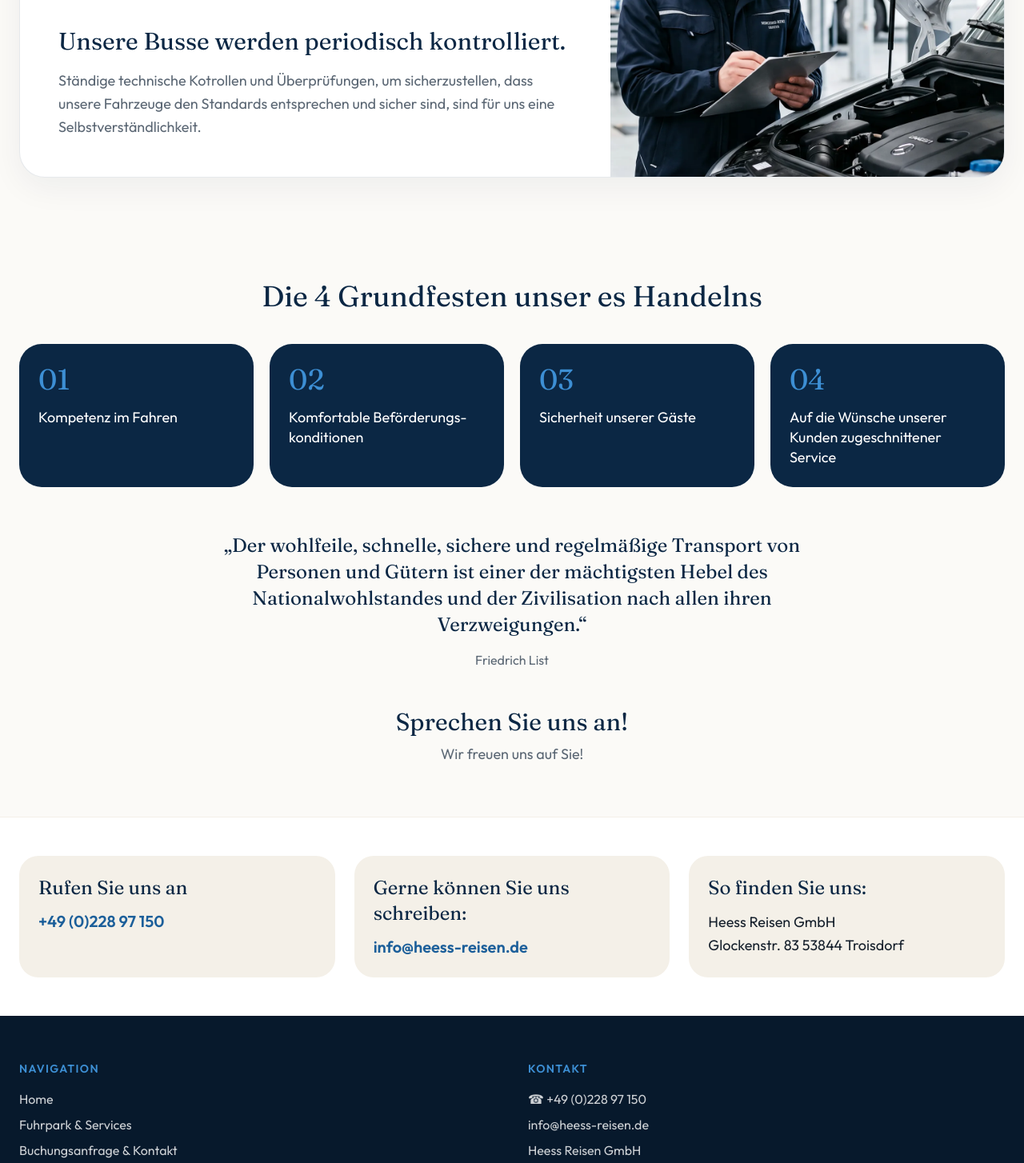
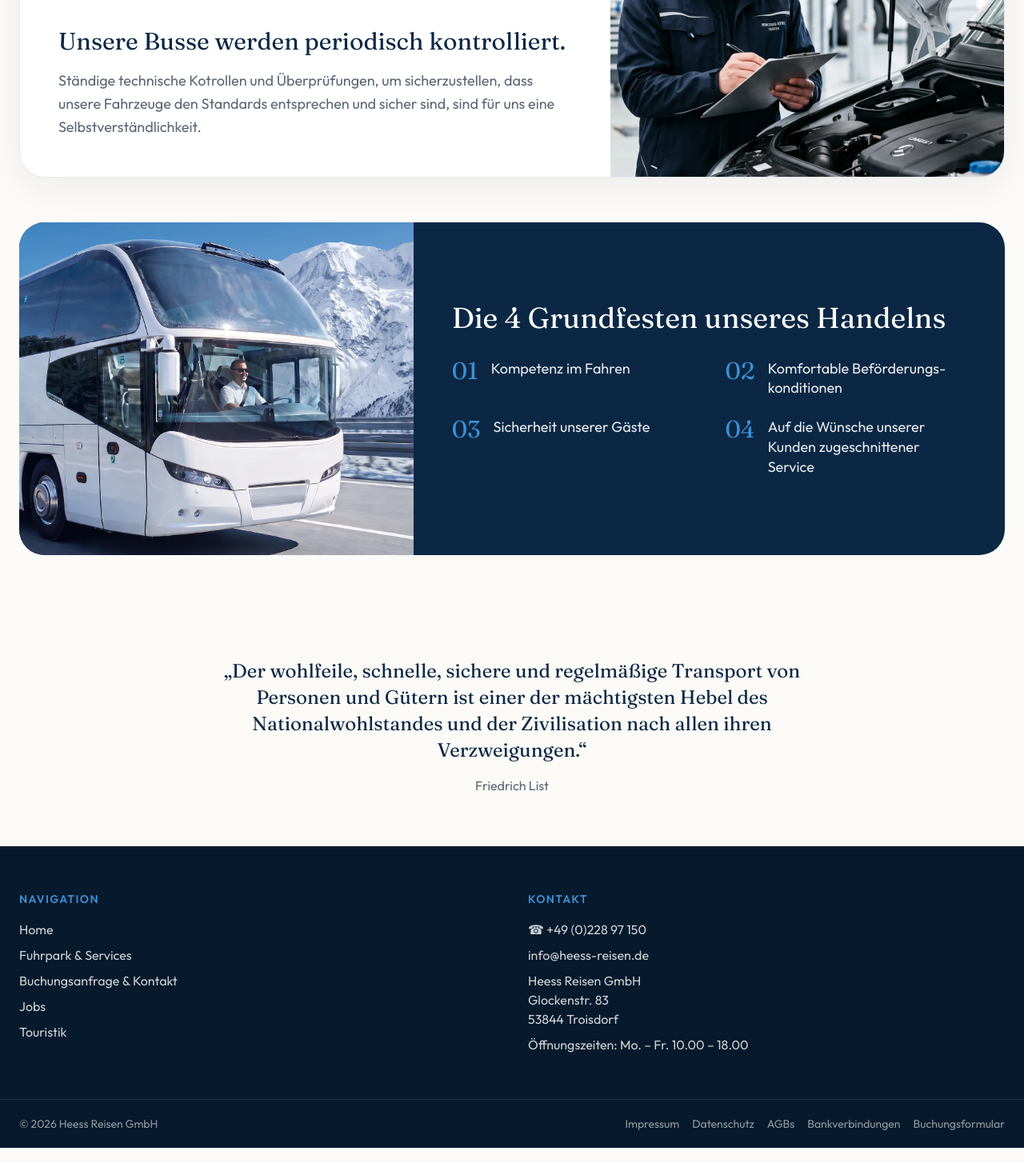
Before and after one commit to omordkovich/heess_web, a Next.js app: page / in a window 1280 px wide. Shown: the part 1680-3134 px from the top of the page at 80% size. Built offline with nearby package versions, Linux system fonts and the light colour scheme.

Commit message:
edit gfx

```diff
--- a/app/agbs/page.tsx
+++ b/app/agbs/page.tsx
@@ -1,6 +1,5 @@
 import type { Metadata } from "next";
 import { BrandHero } from "@/components/BrandHero";
-import { ContactStrip } from "@/components/ContactStrip";
 
 export const metadata: Metadata = {
   title: "AGBs",
@@ -31,7 +30,6 @@ export default function AgbsPage() {
           </a>
         </div>
       </section>
-      <ContactStrip />
     </main>
   );
 }
--- a/app/bankverbindungen/page.tsx
+++ b/app/bankverbindungen/page.tsx
@@ -1,6 +1,5 @@
 import type { Metadata } from "next";
 import { BrandHero } from "@/components/BrandHero";
-import { ContactStrip } from "@/components/ContactStrip";
 
 export const metadata: Metadata = {
   title: "Bankverbindungen",
@@ -34,7 +33,6 @@ export default function BankPage() {
           </article>
         </div>
       </section>
-      <ContactStrip />
     </main>
   );
 }
--- a/app/datenschutz/page.tsx
+++ b/app/datenschutz/page.tsx
@@ -1,6 +1,5 @@
 import type { Metadata } from "next";
 import { BrandHero } from "@/components/BrandHero";
-import { ContactStrip } from "@/components/ContactStrip";
 
 export const metadata: Metadata = {
   title: "Datenschutz",
@@ -155,7 +154,6 @@ export default function DatenschutzPage() {
           erforderlich.
         </p>
       </article>
-      <ContactStrip />
     </main>
   );
 }
--- a/app/fuhrpark/page.tsx
+++ b/app/fuhrpark/page.tsx
@@ -1,7 +1,6 @@
 import type { Metadata } from "next";
 import Link from "next/link";
 import { BrandHero } from "@/components/BrandHero";
-import { ContactStrip } from "@/components/ContactStrip";
 
 export const metadata: Metadata = {
   title: "Fuhrpark & Services",
@@ -70,7 +69,6 @@ export default function FuhrparkPage() {
           Persönliches Angebot anfragen
         </Link>
       </section>
-      <ContactStrip />
     </main>
   );
 }
--- a/app/impressum/page.tsx
+++ b/app/impressum/page.tsx
@@ -1,6 +1,5 @@
 import type { Metadata } from "next";
 import { BrandHero } from "@/components/BrandHero";
-import { ContactStrip } from "@/components/ContactStrip";
 
 export const metadata: Metadata = {
   title: "Impressum",
@@ -122,7 +121,6 @@ export default function ImpressumPage() {
           Kontaktaufnahme bitte unsere obige E-Mail und Telefonnummer.
         </p>
       </article>
-      <ContactStrip />
     </main>
   );
 }
--- a/app/jobs/page.tsx
+++ b/app/jobs/page.tsx
@@ -1,7 +1,6 @@
 import type { Metadata } from "next";
 import Link from "next/link";
 import { BrandHero } from "@/components/BrandHero";
-import { ContactStrip } from "@/components/ContactStrip";
 
 export const metadata: Metadata = {
   title: "Jobs",
@@ -33,7 +32,6 @@ export default function JobsPage() {
           Jetzt anfragen
         </Link>
       </section>
-      <ContactStrip />
     </main>
   );
 }
--- a/app/kontakt/page.tsx
+++ b/app/kontakt/page.tsx
@@ -1,7 +1,6 @@
 import type { Metadata } from "next";
 import { BookingForm } from "@/components/BookingForm";
 import { BrandHero } from "@/components/BrandHero";
-import { ContactStrip } from "@/components/ContactStrip";
 import { site } from "@/lib/site";
 
 export const metadata: Metadata = {
@@ -22,7 +21,6 @@ export default function KontaktPage() {
           <BookingForm />
         </div>
       </section>
-      <ContactStrip />
     </main>
   );
 }
--- a/app/page.tsx
+++ b/app/page.tsx
@@ -1,8 +1,12 @@
 import Link from "next/link";
 import { BrandHero } from "@/components/BrandHero";
-import { ContactStrip } from "@/components/ContactStrip";
 import { ScrollFrameAnimation } from "@/components/ScrollFrameAnimation";
 import { ScrollPanImage } from "@/components/ScrollPanImage";
+// Statisch importiert: die URL enthält einen Hash des Inhalts, ein neu
+// gespeichertes Bild wird daher nie aus einem Cache alt ausgeliefert
+import image01 from "@/public/image_01.webp";
+import image02 from "@/public/image_02.webp";
+import image03 from "@/public/image_03.webp";
 
 const intro = [
   "Seit über 45 Jahren fahren wir im Auftrag unserer Kunden in NRW, Deutschland, nahem und fernem Ausland.",
@@ -13,7 +17,7 @@ const intro = [
 
 const pillars = [
   "Kompetenz im Fahren",
-  "Komfortable Beförderungs-konditionen",
+  "Komfortable Beförderungs\u00adkonditionen",
   "Sicherheit unserer Gäste",
   "Auf die Wünsche unserer Kunden zugeschnittener Service",
 ];
@@ -52,11 +56,12 @@ export default function Home() {
         <div className="mt-14 grid overflow-hidden rounded-[32px] bg-navy text-white md:min-h-[26rem] md:grid-cols-[2fr_3fr]">
           <div className="relative min-h-72 overflow-hidden md:min-h-full">
             <ScrollPanImage
-              src="/image_01.webp"
-              alt="Reisebus der Heess Reisen GmbH"
+              src={image03}
+              alt="Mitarbeiterin mit Headset im Kundenservice"
               fill
               sizes="(min-width: 1280px) 512px, (min-width: 768px) 40vw, 100vw"
               className="object-cover"
+              pan="left"
             />
           </div>
           <div className="flex flex-col items-center justify-center px-6 py-12 text-center sm:px-12">
@@ -79,7 +84,7 @@ export default function Home() {
         <div className="mt-14 grid overflow-hidden rounded-[32px] border border-navy/10 bg-white shadow-[0_12px_40px_rgba(11,39,68,0.06)] md:min-h-[26rem] md:grid-cols-[3fr_2fr]">
           <div className="relative min-h-72 overflow-hidden md:order-last md:min-h-full">
             <ScrollPanImage
-              src="/image_02.webp"
+              src={image02}
               alt="Mechaniker prüft den Motor eines Fahrzeugs"
               fill
               sizes="(min-width: 1280px) 512px, (min-width: 768px) 40vw, 100vw"
@@ -111,26 +116,37 @@ export default function Home() {
             </div>
           </div>
         </div>
+
+        <div className="mt-14 grid overflow-hidden rounded-[32px] bg-navy text-white md:min-h-[26rem] md:grid-cols-[2fr_3fr]">
+          <div className="relative min-h-72 overflow-hidden md:min-h-full">
+            <ScrollPanImage
+              src={image01}
+              alt="Reisebus der Heess Reisen GmbH"
+              fill
+              sizes="(min-width: 1280px) 512px, (min-width: 768px) 40vw, 100vw"
+              className="object-cover"
+            />
+          </div>
+          <div className="flex flex-col justify-center px-6 py-12 sm:px-12">
+            <h2 className="font-serif text-3xl sm:text-4xl">
+              Die 4 Grundfesten unseres Handelns
+            </h2>
+            <ol className="mt-8 grid gap-x-10 gap-y-6 sm:grid-cols-2">
+              {pillars.map((item, index) => (
+                <li key={item} className="flex gap-4">
+                  <span className="font-serif text-3xl leading-none text-sky">
+                    0{index + 1}
+                  </span>
+                  <p className="text-lg leading-snug text-white/90">{item}</p>
+                </li>
+              ))}
+            </ol>
+          </div>
+        </div>
       </section>
 
       <section className="mx-auto max-w-7xl px-4 py-16 sm:px-6">
-        <h2 className="text-center font-serif text-4xl text-navy">
-          Die 4 Grundfesten unser es Handelns
-        </h2>
-        <ol className="mt-10 grid gap-5 sm:grid-cols-2 lg:grid-cols-4">
-          {pillars.map((item, index) => (
-            <li
-              key={item}
-              className="rounded-[28px] bg-navy p-6 text-white"
-            >
-              <span className="font-serif text-4xl text-sky">
-                0{index + 1}
-              </span>
-              <p className="mt-4 text-lg leading-snug">{item}</p>
-            </li>
-          ))}
-        </ol>
-        <blockquote className="mx-auto mt-14 max-w-3xl text-center">
+        <blockquote className="mx-auto max-w-3xl text-center">
           <p className="font-serif text-2xl leading-snug text-navy">
             „Der wohlfeile, schnelle, sichere und regelmäßige Transport von
             Personen und Gütern ist einer der mächtigsten Hebel des
@@ -139,15 +155,7 @@ export default function Home() {
           </p>
           <footer className="mt-4 text-muted">Friedrich List</footer>
         </blockquote>
-        <p className="mt-12 text-center font-serif text-3xl text-navy">
-          Sprechen Sie uns an!
-        </p>
-        <p className="mt-2 text-center text-lg text-muted">
-          Wir freuen uns auf Sie!
-        </p>
       </section>
-
-      <ContactStrip />
     </main>
   );
 }
--- a/app/touristik/page.tsx
+++ b/app/touristik/page.tsx
@@ -1,7 +1,6 @@
 import type { Metadata } from "next";
 import Link from "next/link";
 import { BrandHero } from "@/components/BrandHero";
-import { ContactStrip } from "@/components/ContactStrip";
 
 export const metadata: Metadata = {
   title: "Touristik",
@@ -24,7 +23,6 @@ export default function TouristikPage() {
           Buchungsanfrage senden
         </Link>
       </section>
-      <ContactStrip />
     </main>
   );
 }
--- a/components/ContactStrip.tsx
+++ /dev/null
@@ -1,38 +0,0 @@
-import { site } from "@/lib/site";
-
-export function ContactStrip() {
-  return (
-    <section className="border-t border-sand bg-white">
-      <div className="mx-auto grid max-w-7xl gap-6 px-4 py-12 sm:px-6 md:grid-cols-3">
-        <article className="min-w-0 rounded-3xl bg-sand p-6">
-          <h2 className="font-serif text-2xl text-navy">Rufen Sie uns an</h2>
-          <a
-            href={`tel:${site.phoneTel}`}
-            className="mt-3 block text-xl font-semibold text-blue"
-          >
-            {site.phoneDisplay}
-          </a>
-        </article>
-        <article className="min-w-0 rounded-3xl bg-sand p-6">
-          <h2 className="font-serif text-2xl text-navy">
-            Gerne können Sie uns schreiben:
-          </h2>
-          <a
-            href={`mailto:${site.email}`}
-            className="mt-3 block text-xl font-semibold text-blue break-all"
-          >
-            {site.email}
-          </a>
-        </article>
-        <article className="min-w-0 rounded-3xl bg-sand p-6">
-          <h2 className="font-serif text-2xl text-navy">So finden Sie uns:</h2>
-          <p className="mt-3 text-lg leading-relaxed">
-            {site.name}
-            <br />
-            {site.addressLine} {site.city}
-          </p>
-        </article>
-      </div>
-    </section>
-  );
-}
```
Also changed, not shown: public/image_03.webp (added).
